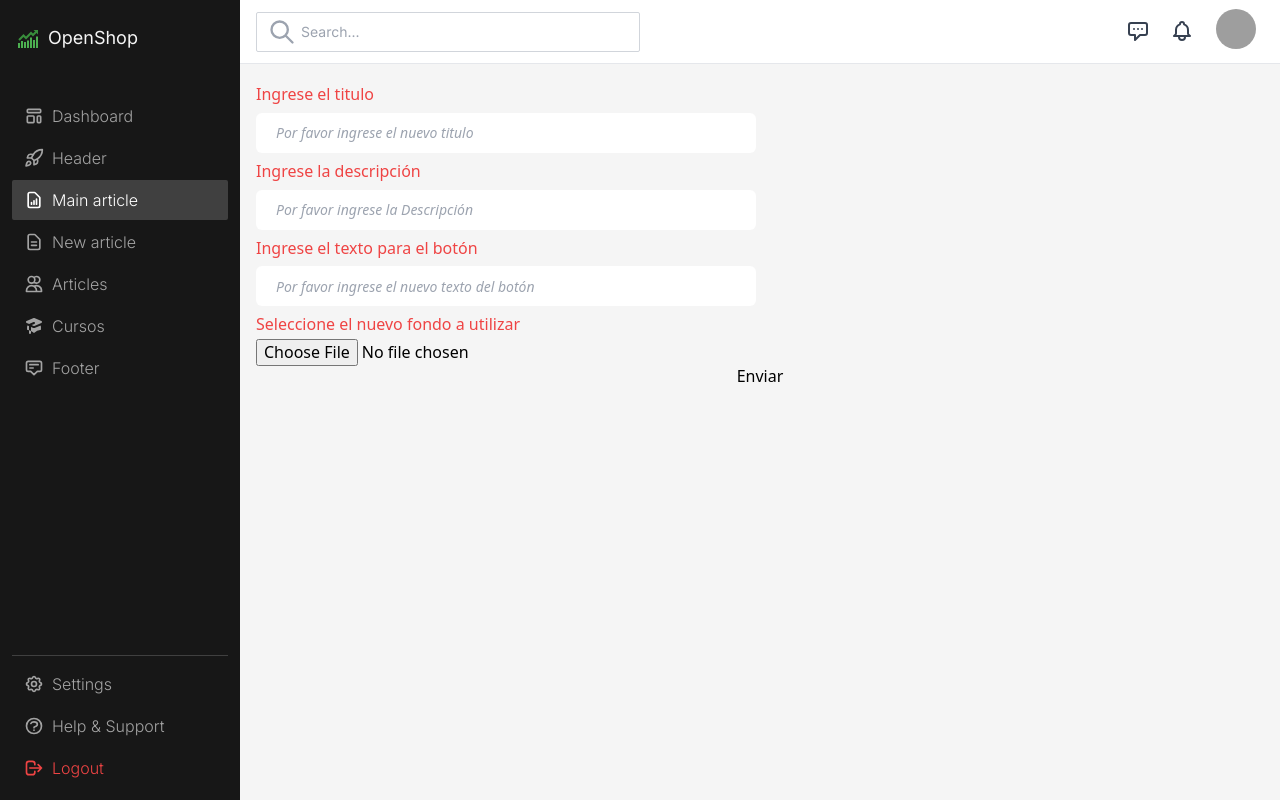
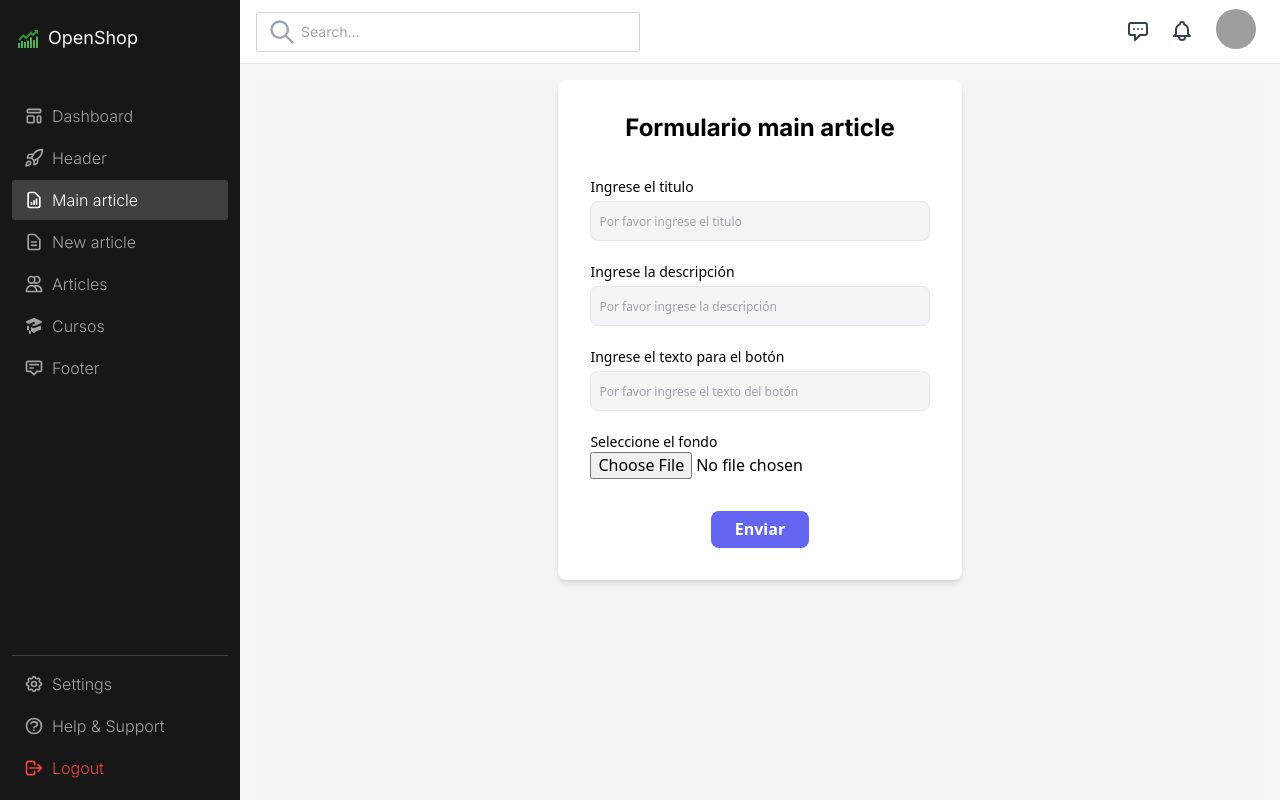
Before and after one commit to AngieCohenDev/dashboard_academit, a React (Create React App) app: page /article in a window 1280 px wide. Built offline with nearby package versions, Linux system fonts and the light colour scheme; grey boxes are pictures that could not be loaded; the HTML template or start-up script is replaced by a standard one.

Commit message:
fix: correciones del diseño de los formularios

```diff
--- a/src/components/ArticleForm.jsx
+++ b/src/components/ArticleForm.jsx
@@ -4,16 +4,15 @@ import { postArticle } from "../helpers/fetchArticle";
 import { useState } from 'react';
 import ImageUpload from "../helpers/ImageUpload";
 
-const styleLabel = "text-red-500 py-1";
-const styleInput =
-  "rounded-md w-[500px] h-[40px] px-5 text-slate-400 text-sm italic my-1";
+const styleLabel = "font-medium text-sm py-1 ";
+const styleInput = "w-full h-[40px] px-2 text-slate-400 text-xs my-1 rounded-lg border bg-gray-100";
 
 export default function ArticleForm() {
-  const { register, handleSubmit, reset, } = useForm();
+  const { register, handleSubmit, reset } = useForm();
 
   const onSubmit = handleSubmit((data) => {
     console.log(data);
-    postArticle(data)
+    postArticle(data);
     reset();
   });
 
@@ -24,7 +23,14 @@ export default function ArticleForm() {
   };
 
   return (
+    <div className="flex justify-center min-h-screen bg-gray-100">
+      <div className="bg-white shadow-md rounded-lg p-8 w-2/5 h-3/5 mx-4">
+        <div className="mb-6">
+          <h1 className="text-2xl flex items-center justify-center font-bold">Formulario article</h1>
+        </div>
         <form onSubmit={onSubmit} className="flex flex-col font-sans">
+
+          <div className="my-2">
             {/* Título */}
             <label htmlFor="title" className={classNames(styleLabel)}>
               Ingrese el título
@@ -32,10 +38,12 @@ export default function ArticleForm() {
             <input
               className={classNames(styleInput)}
               type="text"
-        placeholder="Por favor ingrese el nuevo título"
+              placeholder="Por favor ingrese el título"
               {...register("title")}
             />
+          </div>
 
+          <div className="my-2">
             {/* Descripcion */}
             <label htmlFor="descripcion" className={classNames(styleLabel)}>
               Ingrese la descripción
@@ -46,15 +54,24 @@ export default function ArticleForm() {
               placeholder="Por favor ingrese la descripción"
               {...register("description")}
             />
+          </div>
 
+          <div className="my-2">
             {/* Imagen */}
             <label htmlFor="img" className={classNames(styleLabel)}>
-        Seleccione la nueva imagen a utilizar
+              Seleccione imagen
             </label>
             <ImageUpload onFileChange={handleFileChange} />
+          </div>
 
-      <button type="submit">Enviar</button>
-
+          <button
+            type="submit"
+            className="self-center mt-6 bg-indigo-500 hover:bg-indigo-700 text-white font-bold py-2 px-6 rounded-lg focus:outline-none focus:shadow-outline"
+          >
+            Enviar
+          </button>
         </form>
+      </div>
+    </div>
   );
 }
--- a/src/components/HeaderGrid.jsx
+++ b/src/components/HeaderGrid.jsx
@@ -4,12 +4,11 @@ import { postHeaders } from "../helpers/fetchHeaders";
 import { useState } from "react";
 import ImageUpload from "../helpers/ImageUpload";
 
-const styleLabel = "text-red-500 py-1";
-const styleInput =
-  "rounded-md w-[500px] h-[40px] px-5 text-slate-400 text-sm italic my-2";
+const styleLabel = "font-medium text-sm py-1 ";
+const styleInput = "w-full h-[40px] px-2 text-slate-400 text-xs my-1 rounded-lg border bg-gray-100";
 
 function HeaderGrid() {
-  const { register, handleSubmit, reset, watch } = useForm();
+  const { register, handleSubmit, reset, } = useForm();
 
   const onSubmit = handleSubmit((data) => {
     console.log(data);
@@ -24,60 +23,80 @@ function HeaderGrid() {
   };
 
   return (
+    <div className="flex justify-center min-h-screen bg-gray-100">
+      <div className="bg-white shadow-md rounded-lg p-8 w-2/5 h-3/5 mx-4">
+        <div className="mb-6">
+          <h1 className="text-2xl flex items-center justify-center font-bold">Formulario header</h1>
+        </div>
         <form onSubmit={onSubmit} className="flex flex-col font-sans">
+          <div className="my-2">
             {/* Primer Item */}
             <label htmlFor="items01" className={classNames(styleLabel)}>
-        Items #1
+              Items 1
             </label>
             <input
               className={classNames(styleInput)}
               type="text"
               placeholder="Por favor ingrese el nuevo valor del items"
-        {...register("item1")}
+              {...register("item01")}
             />
+          </div>
 
+          <div className="my-2">
             {/* Segundo Item */}
             <label htmlFor="items02" className={classNames(styleLabel)}>
-        Items #2
+              Items 2
             </label>
             <input
               className={classNames(styleInput)}
               type="text"
               placeholder="Por favor ingrese el nuevo valor del items"
-        {...register("item2")}
+              {...register("item02")}
             />
+          </div>
 
+          <div className="my-2">
           {/* Tercer Item */}
           <label htmlFor="items03" className={classNames(styleLabel)}>
-        Items #3
+            Items 3
           </label>
           <input
             className={classNames(styleInput)}
             type="text"
             placeholder="Por favor ingrese el nuevo valor del items"
-        {...register("item3")}
+            {...register("item03")}
           />
+          </div>
 
+          <div className="my-2">
             {/* Cuarto Item */}
             <label htmlFor="items04" className={classNames(styleLabel)}>
-        Items #4
+              Items 4
             </label>
             <input
               className={classNames(styleInput)}
               type="text"
               placeholder="Por favor ingrese el nuevo valor del items"
-        {...register("item4")}
+              {...register("item04")}
             />
-
+          </div>
           {/* Logo */}
           <label htmlFor="file" className={classNames(styleLabel)}>
-        Inserte el logo
+            Ingrese el logo
           </label>
           <ImageUpload onFileChange={handleFileChange} />
 
-      <button type="submit">Enviar</button>
+          <button
+            type="submit"
+            className="self-center mt-6 bg-indigo-500 hover:bg-indigo-700 text-white font-bold py-2 px-6 rounded-lg focus:outline-none focus:shadow-outline"
+          >
+            Enviar
+          </button>
 
         </form>
+
+      </div>
+    </div>
   );
 }
 
--- a/src/components/MainArticleForm.jsx
+++ b/src/components/MainArticleForm.jsx
@@ -4,9 +4,8 @@ import { postMainArticle } from "../helpers/fetchMainArticle";
 import { useState } from 'react';
 import ImageUpload from "../helpers/ImageUpload";
 
-const styleLabel = "text-red-500 py-1";
-const styleInput =
-  "rounded-md w-[500px] h-[40px] px-5 text-slate-400 text-sm italic my-1";
+const styleLabel = "font-medium text-sm py-1 ";
+const styleInput = "w-full h-[40px] px-2 text-slate-400 text-xs my-1 rounded-lg border bg-gray-100";
 
 export default function MainArticleForm() {
   const { register, handleSubmit, reset, } = useForm();
@@ -38,7 +37,14 @@ export default function MainArticleForm() {
   };
 
   return (
+    <div className="flex justify-center min-h-screen bg-gray-100">
+      <div className="bg-white shadow-md rounded-lg p-8 w-2/5 h-3/5 mx-4">
+        <div className="mb-6">
+          <h1 className="text-2xl flex items-center justify-center font-bold">Formulario main article</h1>
+        </div>
         <form onSubmit={onSubmit} className="flex flex-col font-sans">
+
+          <div className="my-2">
             {/* Titulo */}
             <label htmlFor="title" className={classNames(styleLabel)}>
               Ingrese el titulo
@@ -46,10 +52,12 @@ export default function MainArticleForm() {
             <input
               className={classNames(styleInput)}
               type="text"
-        placeholder="Por favor ingrese el nuevo titulo"
+              placeholder="Por favor ingrese el titulo"
               {...register("title")}
             />
+          </div>
 
+          <div className="my-2">
             {/* Descripcion */}
             <label htmlFor="descripcion" className={classNames(styleLabel)}>
               Ingrese la descripción
@@ -57,10 +65,12 @@ export default function MainArticleForm() {
             <input
               className={classNames(styleInput)}
               type="text"
-        placeholder="Por favor ingrese la Descripción"
+              placeholder="Por favor ingrese la descripción"
               {...register("description")}
             />
+          </div>
 
+          <div className="my-2">
             {/* Texto del boton */}
             <label htmlFor="text-btn" className={classNames(styleLabel)}>
               Ingrese el texto para el botón
@@ -68,19 +78,28 @@ export default function MainArticleForm() {
             <input
               className={classNames(styleInput)}
               type="text"
-        placeholder="Por favor ingrese el nuevo texto del botón"
+              placeholder="Por favor ingrese el texto del botón"
               {...register("textButton")}
             />
+          </div>
 
+          <div className="my-2">
             {/* Fondo */}
             <label htmlFor="img" className={classNames(styleLabel)}>
-        Seleccione el nuevo fondo a utilizar
+              Seleccione el fondo
             </label>
 
             <ImageUpload onFileChange={handleFileChange} />
-
-      <button type="submit">Enviar</button>
+          </div>
+          <button
+            type="submit"
+            className="self-center mt-6 bg-indigo-500 hover:bg-indigo-700 text-white font-bold py-2 px-6 rounded-lg focus:outline-none focus:shadow-outline"
+          >
+            Enviar
+          </button>
 
         </form>
+      </div>
+    </div>
   );
 }
--- a/src/components/NewArticleForm.jsx
+++ b/src/components/NewArticleForm.jsx
@@ -2,9 +2,8 @@ import classNames from "classnames";
 import { useForm } from "react-hook-form";
 import { postNewArticle } from "../helpers/fetchNewArticle";
 
-const styleLabel = "text-red-500 py-1";
-const styleInput =
-  "rounded-md w-[500px] h-[40px] px-5 text-slate-400 text-sm italic my-1";
+const styleLabel = "font-medium text-sm py-1 ";
+const styleInput = "w-full h-[40px] px-2 text-slate-400 text-xs my-1 rounded-lg border bg-gray-100";
 
 export default function NewArticleForm() {
   const { register, handleSubmit, reset, } = useForm();
@@ -16,43 +15,60 @@ export default function NewArticleForm() {
   });
 
   return (
+    <div className="flex justify-center min-h-screen bg-gray-100">
+      <div className="bg-white shadow-md rounded-lg p-8 w-2/5 h-3/5 mx-4">
+        <div className="mb-6">
+          <h1 className="text-2xl flex items-center justify-center font-bold">Formulario new article</h1>
+        </div>
         <form onSubmit={onSubmit} className="flex flex-col font-sans">
+
           {/* Título de la sección */}
+          <div className="my-2">
           <label htmlFor="title_seccion" className={classNames(styleLabel)}>
             Ingrese el título de la sección
           </label>
           <input
             className={classNames(styleInput)}
             type="text"
-        placeholder="Por favor ingrese el nuevo título de la sección"
+            placeholder="Por favor ingrese el título de la sección"
             {...register("sectiontitle")}
           />
+          </div>
 
           {/* Título del artículo */}
+          <div className="my-2">
           <label htmlFor="title_article" className={classNames(styleLabel)}>
             Ingrese el título del artículo
           </label>
           <input
             className={classNames(styleInput)}
             type="text"
-        placeholder="Por favor ingrese el nuevo título del artículo"
+            placeholder="Por favor ingrese el título del artículo"
             {...register("articletitle")}
           />
+          </div>
 
           {/* Descripcion */}
+          <div className="my-2">
           <label htmlFor="descripcion" className={classNames(styleLabel)}>
             Ingrese la descripción
           </label>
           <input
             className={classNames(styleInput)}
             type="text"
-        placeholder="Por favor ingrese la descripción del artículo"
+            placeholder="Por favor ingrese la descripción"
             {...register("description")}
           />
+          </div>
 
-      <button type="submit">Enviar</button>
-
-
+          <button
+            type="submit"
+            className="self-center mt-6 bg-indigo-500 hover:bg-indigo-700 text-white font-bold py-2 px-6 rounded-lg focus:outline-none focus:shadow-outline"
+          >
+            Enviar
+          </button>
         </form>
+      </div>
+    </div>
   );
 }
--- a/src/components/VideoForm.jsx
+++ b/src/components/VideoForm.jsx
@@ -3,9 +3,8 @@ import { useForm } from "react-hook-form";
 import { useState } from "react";
 import VideoUpload from "../helpers/VideoUpload";
 
-const styleLabel = "text-red-500 py-1";
-const styleInput =
-  "rounded-md w-[500px] h-[40px] px-5 text-slate-400 text-sm italic my-1";
+const styleLabel = "font-medium text-sm py-1 ";
+const styleInput = "w-full h-[40px] px-2 text-slate-400 text-xs my-1 rounded-lg border bg-gray-100";
 
 export default function VideoForm() {
   const { register, handleSubmit, reset, watch } = useForm();
@@ -22,38 +21,54 @@ export default function VideoForm() {
   };
 
   return (
+    <div className="flex justify-center min-h-screen bg-gray-100">
+      <div className="bg-white shadow-md rounded-lg p-8 w-2/5 h-3/5 mx-4">
+        <div className="mb-6">
+          <h1 className="text-2xl flex items-center justify-center font-bold">Formulario curso</h1>
+        </div>
         <form onSubmit={onSubmit} className="flex flex-col font-sans">
           {/* Título */}
+          <div className="my-2">
             <label htmlFor="title" className={classNames(styleLabel)}>
               Ingrese el título de la clase
             </label>
             <input
               className={classNames(styleInput)}
               type="text"
-        placeholder="Por favor ingrese el nuevo título"
+              placeholder="Por favor ingrese el título"
               {...register("title")}
             />
+          </div>
 
           {/* Descripcion */}
+          <div className="my-2">
             <label htmlFor="descripcion" className={classNames(styleLabel)}>
               Ingrese la descripción
             </label>
             <input
               className={classNames(styleInput)}
               type="text"
-        placeholder="Por favor ingrese la descripción de la clase"
+              placeholder="Por favor ingrese la descripción"
               {...register("description")}
             />
+          </div>
 
           {/* Video */}
+          <div className="my-2">
             <label htmlFor="file" className={classNames(styleLabel)}>
-        Seleccione el video a subir
+              Seleccione el video
             </label>
             <VideoUpload onFileChange={handleFileChange} />
+          </div>
 
-      <button type="submit">Enviar</button>
-
-      <pre>{JSON.stringify(watch(), null, 2)}</pre>
+          <button
+            type="submit"
+            className="self-center mt-6 bg-indigo-500 hover:bg-indigo-700 text-white font-bold py-2 px-6 rounded-lg focus:outline-none focus:shadow-outline"
+          >
+            Enviar
+          </button>
         </form>
+      </div>
+    </div>
   );
 }
```
Lines whose indentation alone changed are shown as unchanged.
